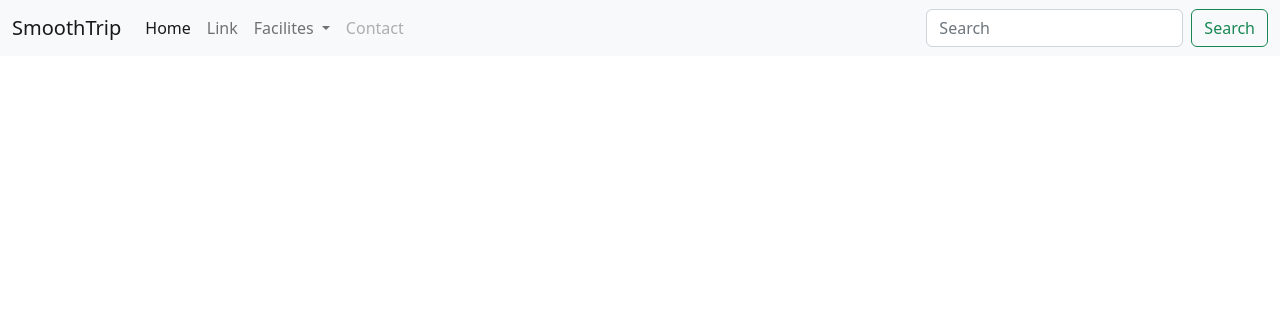
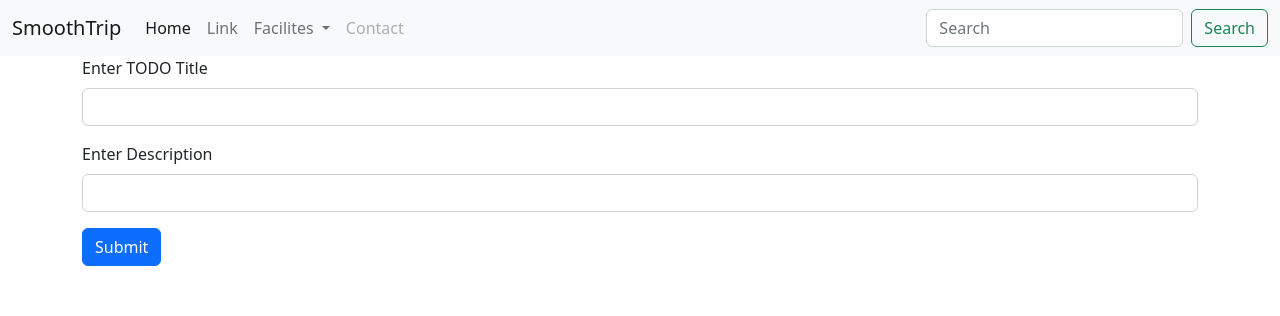
Before and after one commit to akhil4898/Flask-Tutorial, a Flask app: template templates/index.html in a window 1280 px wide. Shown: the top 316 px of the page. Run offline with Flask 2, Linux system fonts and the light colour scheme; the template is opened without the code that fills it, so the values that code supplies are empty.

Commit message:
Update file

```diff
--- a/app.py
+++ b/app.py
@@ -13,11 +13,14 @@ app = Flask(__name__)               #Creating the Flask class object...So, Here
 
 # The route() function of the Flask class defines the URL mapping of the associated (related) function.
 
-@app.route('/home/<int:age>')                     # decorator defines the
-def home(age):
-    # return render_template('index.html')                   # render_template always used with return statement.
+# @app.route('/home/<int:age>')                     # decorator defines the
+# def home(age):
+    # return "Your age is: " + str(age)
     # return 'Hello world! This is Akhil Upadhyay'
-    return "Your age is: " + str(age)
+
+@app.route("/")
+def home():
+    return render_template('index.html')                   # render_template always used with return statement.
 
 @app.route('/products')
 def product():
--- a/templates/index.html
+++ b/templates/index.html
@@ -43,6 +43,21 @@
           </div>
         </div>
       </nav>
+
+      <div class="container">
+        <form>
+            <div class="mb-3">
+              <label for="forTitle" class="form-label">Enter TODO Title</label>
+              <input type="text" class="form-control" id="forTitle">
+            </div>
+            <div class="mb-3">
+              <label for="forDescription" class="form-label">Enter Description</label>
+              <input type="text" class="form-control" id="forDescription">
+            </div>
+            <button type="submit" class="btn btn-primary">Submit</button>
+          </form>
+      </div>
+
     <script src="https://cdn.jsdelivr.net/npm/bootstrap@5.2.2/dist/js/bootstrap.bundle.min.js" integrity="sha384-OERcA2EqjJCMA+/3y+gxIOqMEjwtxJY7qPCqsdltbNJuaOe923+mo//f6V8Qbsw3" crossorigin="anonymous"></script>
   </body>
 </html>
```
